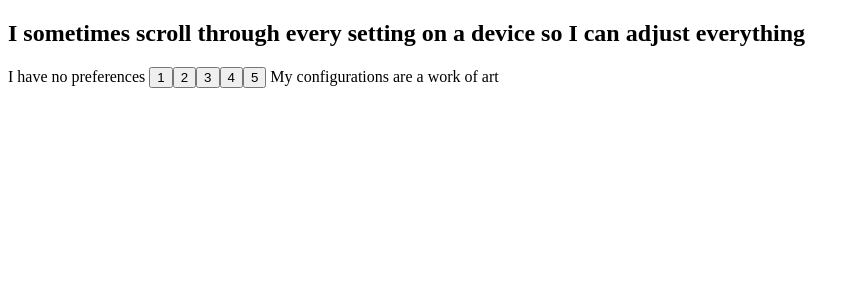
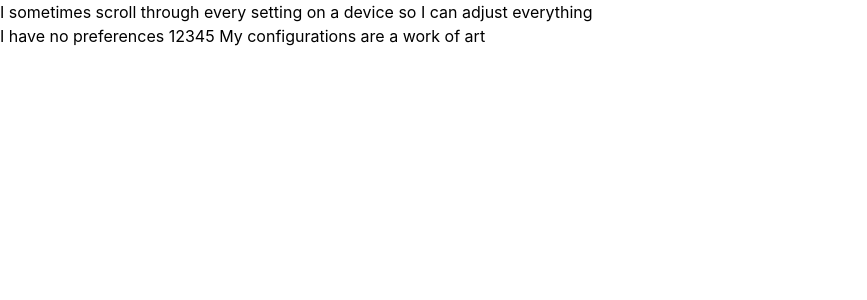
Before and after one commit to linuxunsw/which-linux-distro-are-you, a SvelteKit app: page / in a window 1280 px wide. Shown: the top 300 px of the page, without its empty margins (0-867 px from the left). Built offline with nearby package versions, Linux system fonts and the light colour scheme.

Commit message:
feat: add tailwind via sv (svelte cli)

```diff
--- a/package.json
+++ b/package.json
@@ -18,6 +18,7 @@
 		"@sveltejs/adapter-auto": "^7.0.1",
 		"@sveltejs/kit": "^2.63.0",
 		"@sveltejs/vite-plugin-svelte": "^7.1.2",
+		"@tailwindcss/vite": "^4.3.0",
 		"@tanstack/eslint-plugin-query": "^5.101.2",
 		"@types/node": "^24",
 		"eslint": "^10.4.1",
@@ -26,6 +27,7 @@
 		"globals": "^17.6.0",
 		"svelte": "^5.56.1",
 		"svelte-check": "^4.6.0",
+		"tailwindcss": "^4.3.0",
 		"typescript": "^6.0.3",
 		"typescript-eslint": "^8.60.1",
 		"vite": "^8.0.16"
--- a/src/routes/+layout.svelte
+++ b/src/routes/+layout.svelte
@@ -1,11 +1,9 @@
 <script lang="ts">
+	import './layout.css';
 	import favicon from '$lib/assets/favicon.svg';
 
 	let { children } = $props();
 </script>
 
-<svelte:head>
-	<link rel="icon" href={favicon} />
-</svelte:head>
-
+<svelte:head><link rel="icon" href={favicon} /></svelte:head>
 {@render children()}
--- /dev/null
+++ b/src/routes/layout.css
@@ -0,0 +1 @@
+@import 'tailwindcss';
--- a/vite.config.ts
+++ b/vite.config.ts
@@ -1,14 +1,15 @@
+import tailwindcss from '@tailwindcss/vite';
 import adapter from '@sveltejs/adapter-auto';
 import { sveltekit } from '@sveltejs/kit/vite';
 import { defineConfig } from 'vite';
 
 export default defineConfig({
   plugins: [
+    tailwindcss(),
     sveltekit({
       compilerOptions: {
         // Force runes mode for the project, except for libraries. Can be removed in svelte 6.
-        runes: ({ filename }) =>
-          filename.split(/[/\\]/).includes('node_modules') ? undefined : true
+        runes: ({ filename }) => filename.split(/[/\\]/).includes('node_modules') ? undefined : true
       },
 
       // adapter-auto only supports some environments, see https://svelte.dev/docs/kit/adapter-auto for a list.
```
Also changed, not shown: 1 other file (tests, documents, lock files or other folders).
